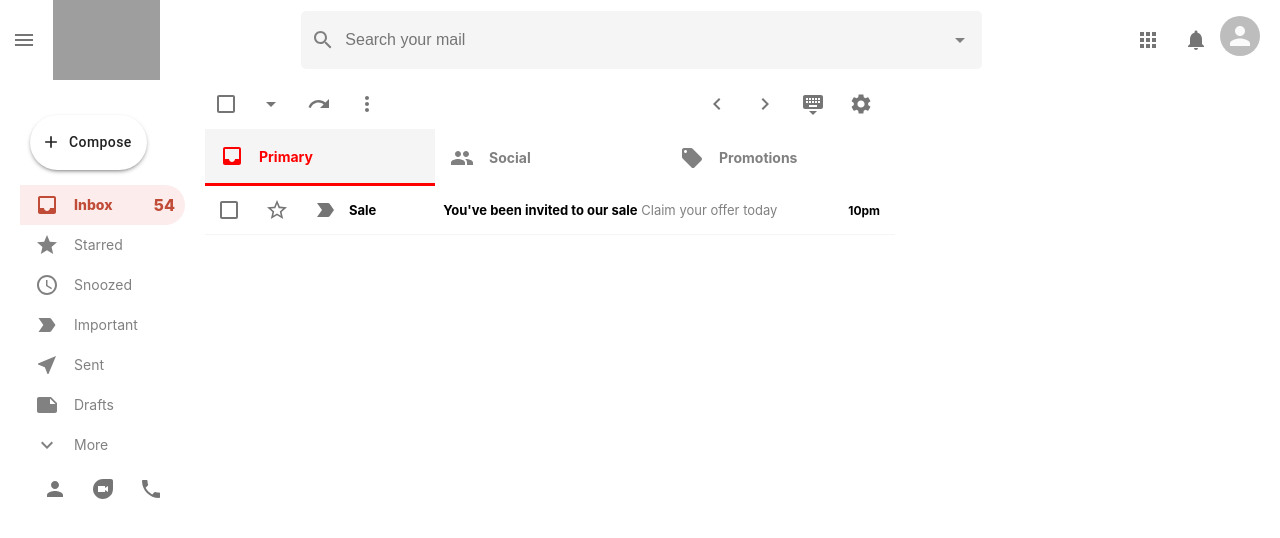
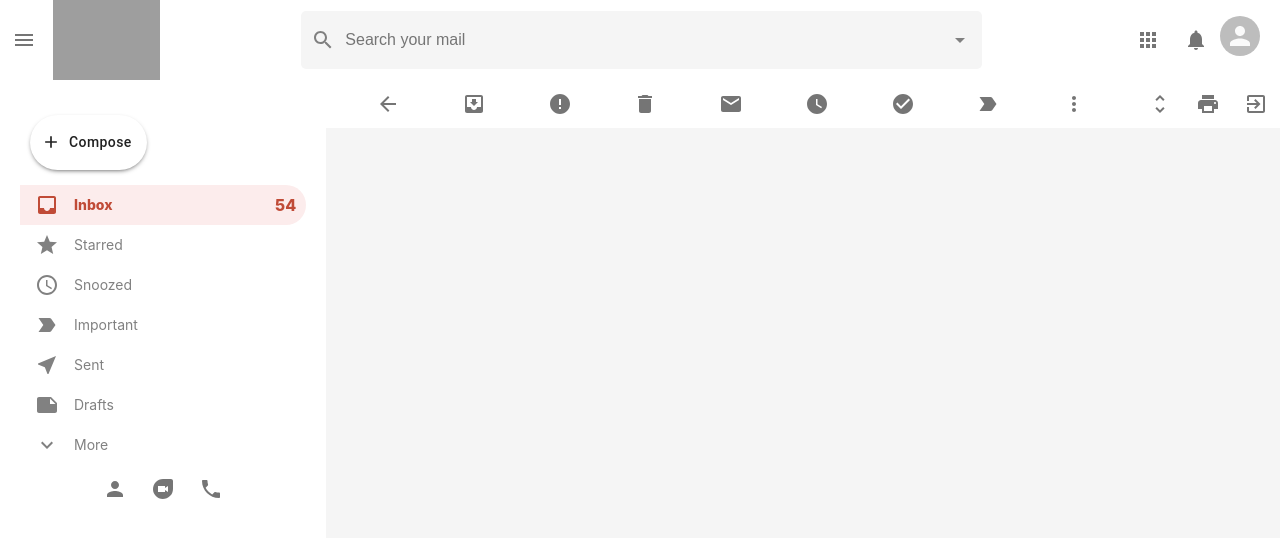
Before and after one commit to BrandonHumphry/eMail, a React (Create React App) app: page /mail in a window 1280 px wide. Shown: the top 538 px of the page. Built offline with nearby package versions, Linux system fonts and the light colour scheme; grey boxes are pictures that could not be loaded.

Commit message:
working on clicked-into mail component

```diff
--- a/src/App.js
+++ b/src/App.js
@@ -16,11 +16,11 @@
           <Sidebar />
           {/* switch mail content */}
           <Switch>
+            <Route path="/mail">
+              <Mail />
+            </Route>
             <Route path="/">
               <EmailList />
-            </Route>
-            <Route path="/mail">
-              <Mail />
             </Route>
           </Switch>
         </div>
--- a/src/EmailRow.js
+++ b/src/EmailRow.js
@@ -4,10 +4,13 @@
 import LabelImportantOutlinedIcon from "@material-ui/icons/LabelImportantOutlined";
 import StarOutlineIcon from "@material-ui/icons/StarOutline";
 import CheckBoxOutlineBlankIcon from "@material-ui/icons/CheckBoxOutlineBlank";
+import { useHistory } from "react-router-dom";
 
-function EmailRow({ title, subject, description, time, id }) {
+function EmailRow({ id, title, subject, description, time }) {
+  const history = useHistory();
+
   return (
-    <div className="emailRow">
+    <div onClick={() => history.push("/mail")} className="emailRow">
       <div className="emailRow__options">
         <IconButton>
           <CheckBoxOutlineBlankIcon />
--- a/src/Mail.css
+++ b/src/Mail.css
@@ -0,0 +1,9 @@
+.mail {
+  flex: 1;
+  background-color: whitesmoke;
+}
+.mail__tools {
+  display: flex;
+  justify-content: space-between;
+  background-color: white;
+}
--- a/src/Mail.js
+++ b/src/Mail.js
@@ -1,8 +1,67 @@
 import React from "react";
 import "./Mail.css";
+import ArrowBackIcon from "@material-ui/icons/ArrowBack";
+import MoveToInboxIcon from "@material-ui/icons/MoveToInbox";
+import ErrorIcon from "@material-ui/icons/Error";
+import DeleteIcon from "@material-ui/icons/Delete";
+import EmailIcon from "@material-ui/icons/Email";
+import WatchLaterIcon from "@material-ui/icons/WatchLater";
+import CheckCircleIcon from "@material-ui/icons/CheckCircle";
+import LabelImportantIcon from "@material-ui/icons/LabelImportant";
+import MoreVertIcon from "@material-ui/icons/MoreVert";
+import { IconButton } from "@material-ui/core";
+import { useHistory } from "react-router-dom";
+import UnfoldMoreIcon from "@material-ui/icons/UnfoldMore";
+import PrintIcon from "@material-ui/icons/Print";
+import ExitToAppIcon from "@material-ui/icons/ExitToApp";
 
 function Mail() {
-  return <div className="mail"></div>;
+  const history = useHistory();
+  return (
+    <div className="mail">
+      <div className="mail__tools">
+        <div className="mail_toolsLeft"></div>
+        <IconButton onClick={() => history.push("/")}>
+          <ArrowBackIcon />
+        </IconButton>
+        <IconButton>
+          <MoveToInboxIcon />
+        </IconButton>
+        <IconButton>
+          <ErrorIcon />
+        </IconButton>
+        <IconButton>
+          <DeleteIcon />
+        </IconButton>
+        <IconButton>
+          <EmailIcon />
+        </IconButton>
+        <IconButton>
+          <WatchLaterIcon />
+        </IconButton>
+        <IconButton>
+          <CheckCircleIcon />
+        </IconButton>
+        <IconButton>
+          <LabelImportantIcon />
+        </IconButton>
+        <IconButton>
+          <MoreVertIcon />
+        </IconButton>
+        <div className="mail_toolsRight">
+          <IconButton>
+            <UnfoldMoreIcon />
+          </IconButton>
+          <IconButton>
+            <PrintIcon />
+          </IconButton>
+          <IconButton>
+            <ExitToAppIcon />
+          </IconButton>
+        </div>
+      </div>
+    </div>
+  );
 }
 
 export default Mail;
```
Also changed, not shown: 1 other file (tests, documents, lock files or other folders).
